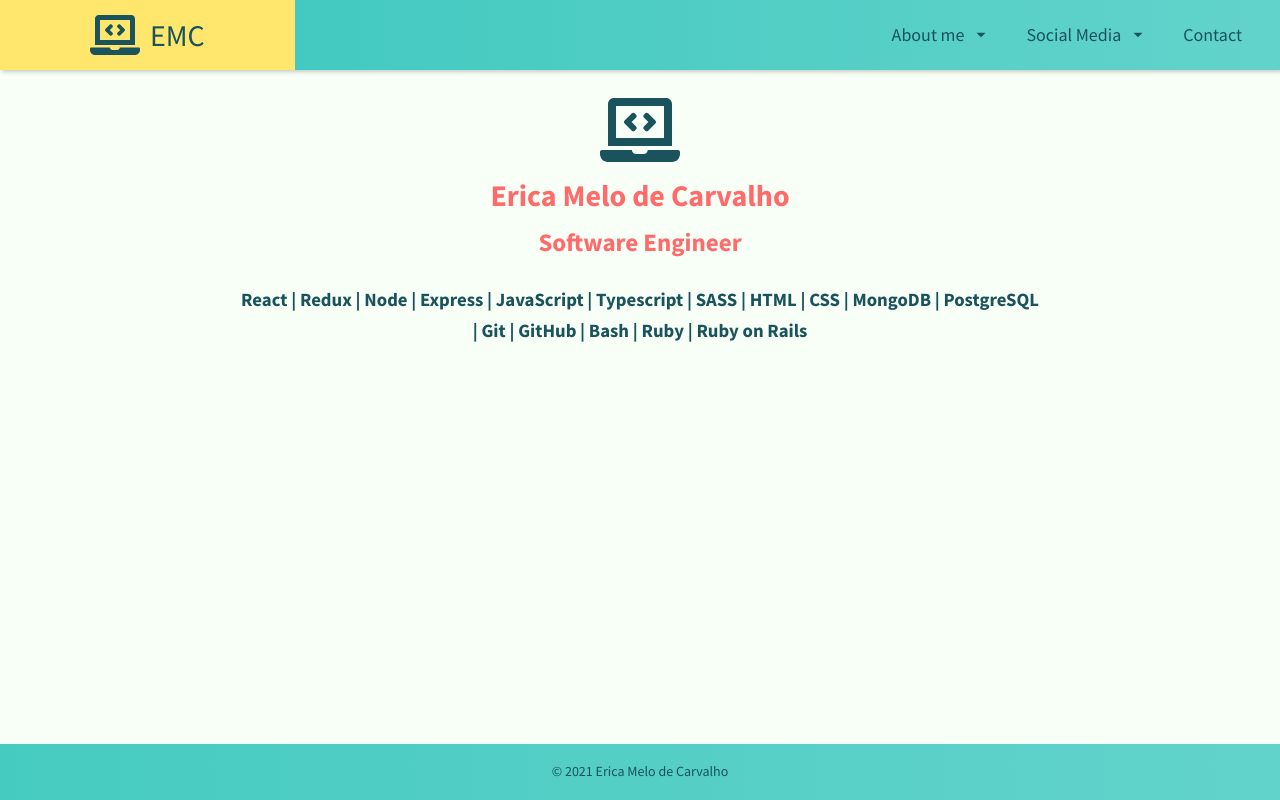
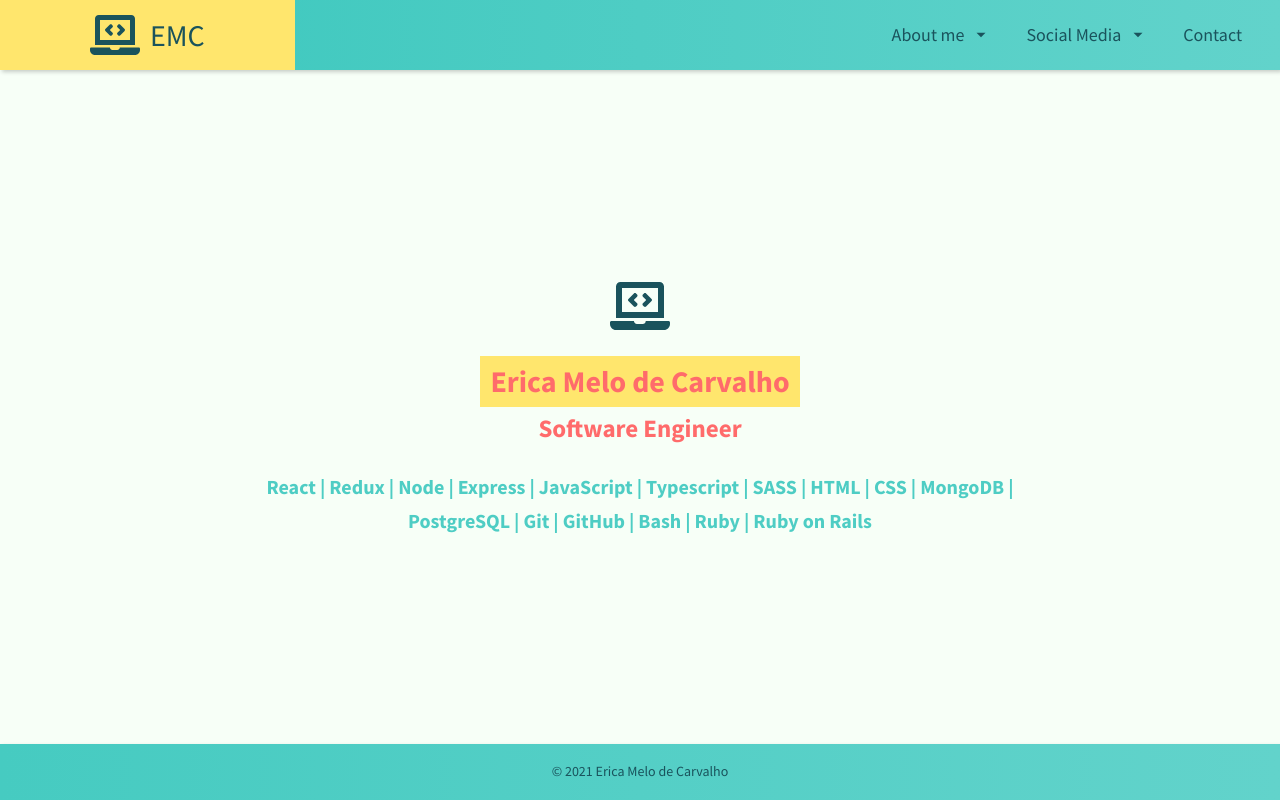
Before and after one commit to ericamcar/my-website, a Next.js app: page / in a window 1280 px wide. Built offline with nearby package versions, Linux system fonts and the light colour scheme.

Commit message:
fix layout

```diff
--- /dev/null
+++ b/components/Button.tsx
@@ -0,0 +1,5 @@
+const Button: React.FC<{ classes: string }> = ({ children, classes }) => {
+  return <div className={`button ${classes}`}>{children}</div>;
+};
+
+export default Button;
--- a/pages/index.tsx
+++ b/pages/index.tsx
@@ -5,9 +5,9 @@ const Home: NextPage = () => {
   return (
     <div className="home">
       <FaLaptopCode className="logo-image" />
-      <h1 className="heading-primary">Erica Melo de Carvalho</h1>
+      <h1 className="heading-primary highlight p-1">Erica Melo de Carvalho</h1>
       <h2 className="heading-secondary">Software Engineer</h2>
-      <h3 className="my-2">
+      <h3 className="heading-tertiary my-2">
         React | Redux | Node | Express | JavaScript | Typescript | SASS | HTML |
         CSS | MongoDB | PostgreSQL | Git | GitHub | Bash | Ruby | Ruby on Rails
       </h3>
--- a/styles/globals.css
+++ b/styles/globals.css
@@ -144,6 +144,9 @@ body {
 .mr-1 {
   margin-right: 1rem; }
 
+.highlight {
+  background-color: #ffe66d; }
+
 .button {
   background-color: #4ecdc4;
   border: none;
@@ -216,7 +219,9 @@ body {
 
 .content {
   flex-grow: 1;
-  margin: 2rem; }
+  margin: 2rem;
+  display: flex;
+  flex-direction: column; }
 
 .footer {
   background-image: linear-gradient(to right, #46cbc1, #62d3cb);
@@ -374,7 +379,9 @@ body {
 .icon {
   color: #4ecdc4;
   margin: 1.8rem;
-  font-size: 3rem; }
+  font-size: 4rem; }
+  .icon:hover {
+    color: #ff6b6b; }
 
 .home {
   display: flex;
@@ -387,4 +394,5 @@ body {
   .home-me {
     border-radius: 50%; }
   .home .logo-image {
-    font-size: 8rem; }
+    font-size: 10rem;
+    padding: 2rem; }
--- a/styles/sass/base/_utilities.scss
+++ b/styles/sass/base/_utilities.scss
@@ -42,3 +42,7 @@ $spaces: (1, 2, 3, 4, 5);
 .mr-1 {
   margin-right: 1rem;
 }
+
+.highlight {
+  background-color: $color-tertiary;
+}
--- a/styles/sass/layout/_content.scss
+++ b/styles/sass/layout/_content.scss
@@ -1,4 +1,6 @@
 .content {
   flex-grow: 1;
   margin: 2rem;
+  display: flex;
+  flex-direction: column;
 }
--- a/styles/sass/pages/_cv.scss
+++ b/styles/sass/pages/_cv.scss
@@ -6,5 +6,9 @@
 .icon {
   color: $color-primary;
   margin: 1.8rem;
-  font-size: 3rem;
+  font-size: 4rem;
+
+  &:hover {
+    color: $color-secondary;
+  }
 }
--- a/styles/sass/pages/_home.scss
+++ b/styles/sass/pages/_home.scss
@@ -12,6 +12,7 @@
   }
 
   .logo-image {
-    font-size: 8rem;
+    font-size: 10rem;
+    padding: 2rem;
   }
 }
```
